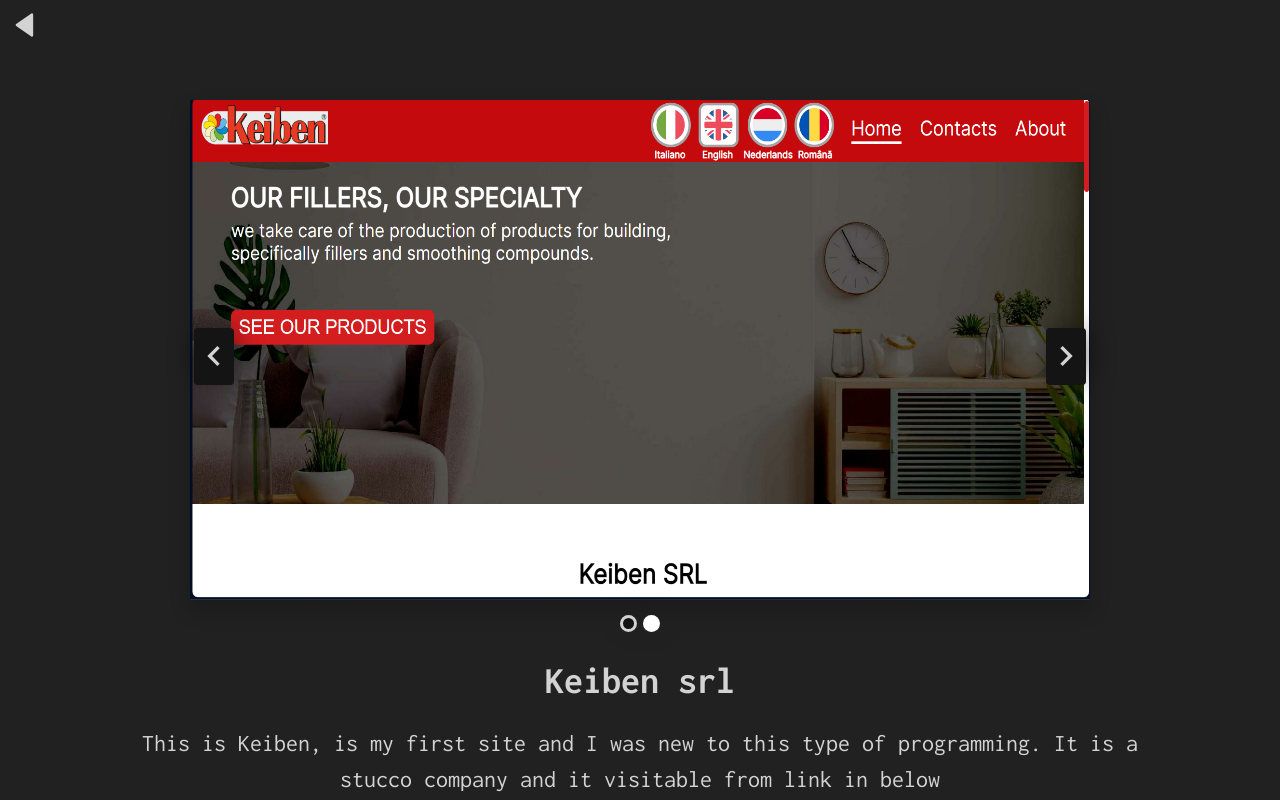
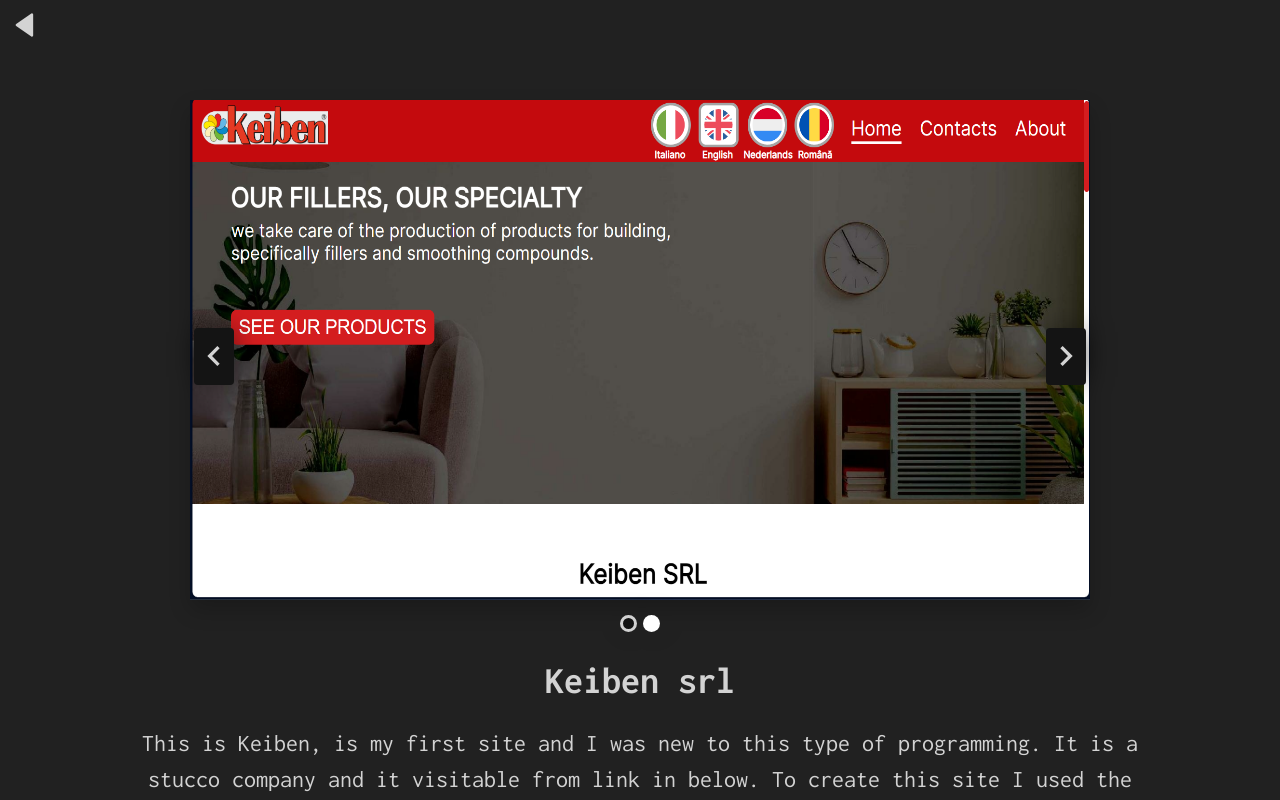
Before and after one commit to PellegrinoPiccolo/PellegrinoPiccoloProjects.github.io, a React (Create React App) app: page /project/1 in a window 1280 px wide. Shown: the top 800 px of the page. Built offline with nearby package versions, Linux system fonts and the light colour scheme.

Commit message:
projects

```diff
--- a/src/project.js
+++ b/src/project.js
@@ -2,9 +2,20 @@
     {
         id: "1",
         name: "Keiben srl",
-        description: "This is Keiben, is my first site and I was new to this type of programming. It is a stucco company and it visitable from link in below",
+        description: "This is Keiben, is my first site and I was new to this type of programming. It is a stucco company and it visitable from link in below. " +
+        "To create this site I used the classic html, css and javascript as frontend and as backend I used php with the use of sessions. For example, a session variable is used in the language change, which takes care of storing this information until the browser closes or the session expires. " +
+        "Php was also used to connect with the databases where the data of all the company's products are stored.",
         img: [require('./media/keiben/img1.png'), require('./media/keiben/img2.png')],
         link: "https://www.keibensrl.com/",
         github_repository: "",
     },
+    {
+        id: "2",
+        name: "NoteSync",
+        description: "This is an open source project that started as a simple purpose of using flask, but then it became what it is today. This app uses html, css and javascript as frontend, instead for the backend Flask (python) is used. It consists of note maker. Once subscribed, a user can create folders, notes, and groups with which to share notes with his friends. These notes can be written with a text editor and it also features an integration with Giphy for a sticker service. " +
+        "This app can be accessed at the link listed below, and the source code is also available.",
+        img: [require('./media/notesync/notesync_home.jpeg'), require('./media/notesync/notesync_note.jpeg')],
+        link: "https://www.notesync.it/",
+        github_repository: "https://github.com/PellegrinoPiccolo/NoteSync-open",
+    }
 ]
```
Also changed, not shown: src/media/notesync/notesync_home.jpeg (added), src/media/notesync/notesync_note.jpeg (added).
